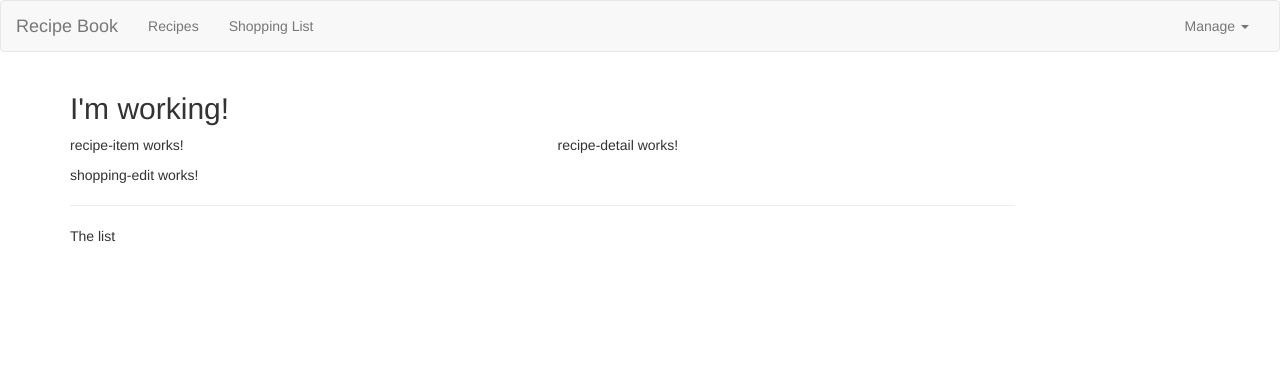
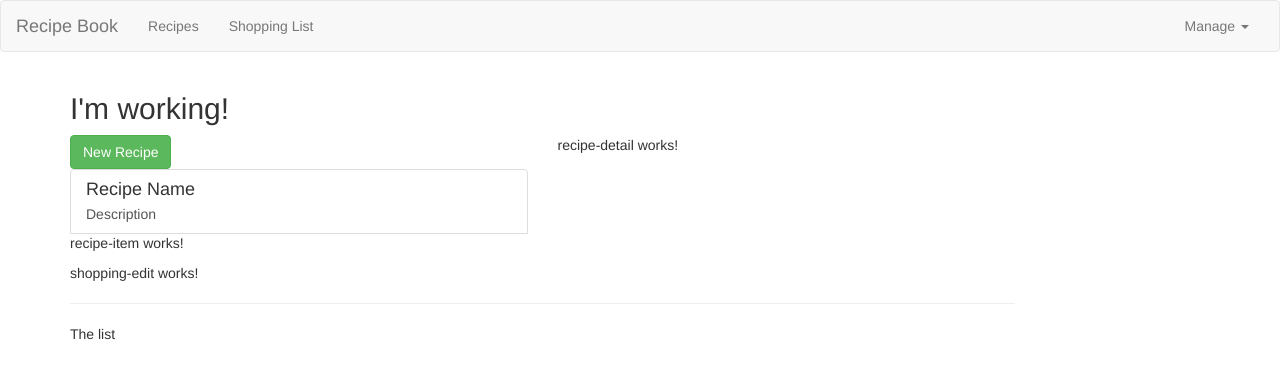
Before and after one commit to alpizano/recipe-book-shopping-list-app, an Angular app: page / in a window 1280 px wide. Shown: the top 378 px of the page. Built offline with nearby package versions, Linux system fonts and the light colour scheme.

Commit message:
bootstrap recipes-list component

```diff
--- a/src/app/recipes/recipe-list/recipe-list.component.html
+++ b/src/app/recipes/recipe-list/recipe-list.component.html
@@ -1 +1,19 @@
-<app-recipe-item></app-recipe-item>
+<div class="row">
+  <div class="col-xs-12">
+    <button class="btn btn-success">New Recipe</button>
+  </div>
+</div>
+<div class="row">
+  <div class="col-xs-12">
+    <a href="#" class="list-group-item clearfix">
+      <div class="pull-left">
+        <h4 class="list-group-item-heading">Recipe Name</h4>
+        <p class="list-group-item-text">Description</p>
+      </div>
+      <span class="pull-right">
+        <img src="" alt="" class="img-responsive" style="max-height: 50px" />
+      </span>
+    </a>
+    <app-recipe-item *ngFor="let val of recipes">{{ val }}</app-recipe-item>
+  </div>
+</div>
--- a/src/app/recipes/recipe-list/recipe-list.component.ts
+++ b/src/app/recipes/recipe-list/recipe-list.component.ts
@@ -1,15 +1,21 @@
-import { Component, OnInit } from '@angular/core';
+import { Component, OnInit } from "@angular/core";
+import { Recipe } from "../recipe.model";
 
 @Component({
-  selector: 'app-recipe-list',
-  templateUrl: './recipe-list.component.html',
-  styleUrls: ['./recipe-list.component.css']
+  selector: "app-recipe-list",
+  templateUrl: "./recipe-list.component.html",
+  styleUrls: ["./recipe-list.component.css"],
 })
 export class RecipeListComponent implements OnInit {
+  recipes: Recipe[] = [
+    new Recipe(
+      "A Test Recipe",
+      "This is a test",
+      "https://www.inspiredtaste.net/wp-content/uploads/2018/12/Sauteed-Zucchini-Recipe-1-1200.jpg"
+    ),
+  ];
 
-  constructor() { }
+  constructor() {}
 
-  ngOnInit(): void {
-  }
-
+  ngOnInit(): void {}
 }
```
